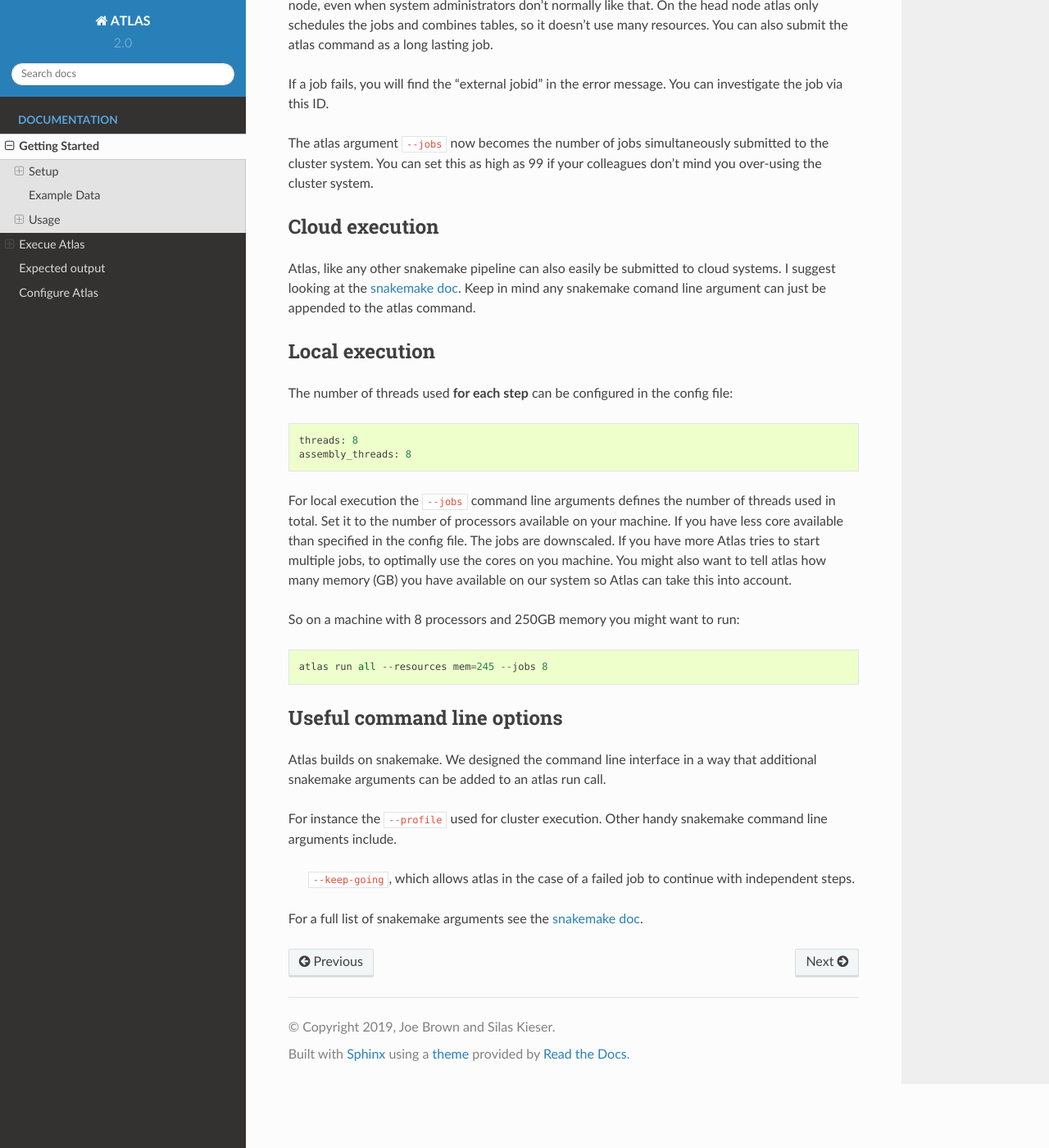
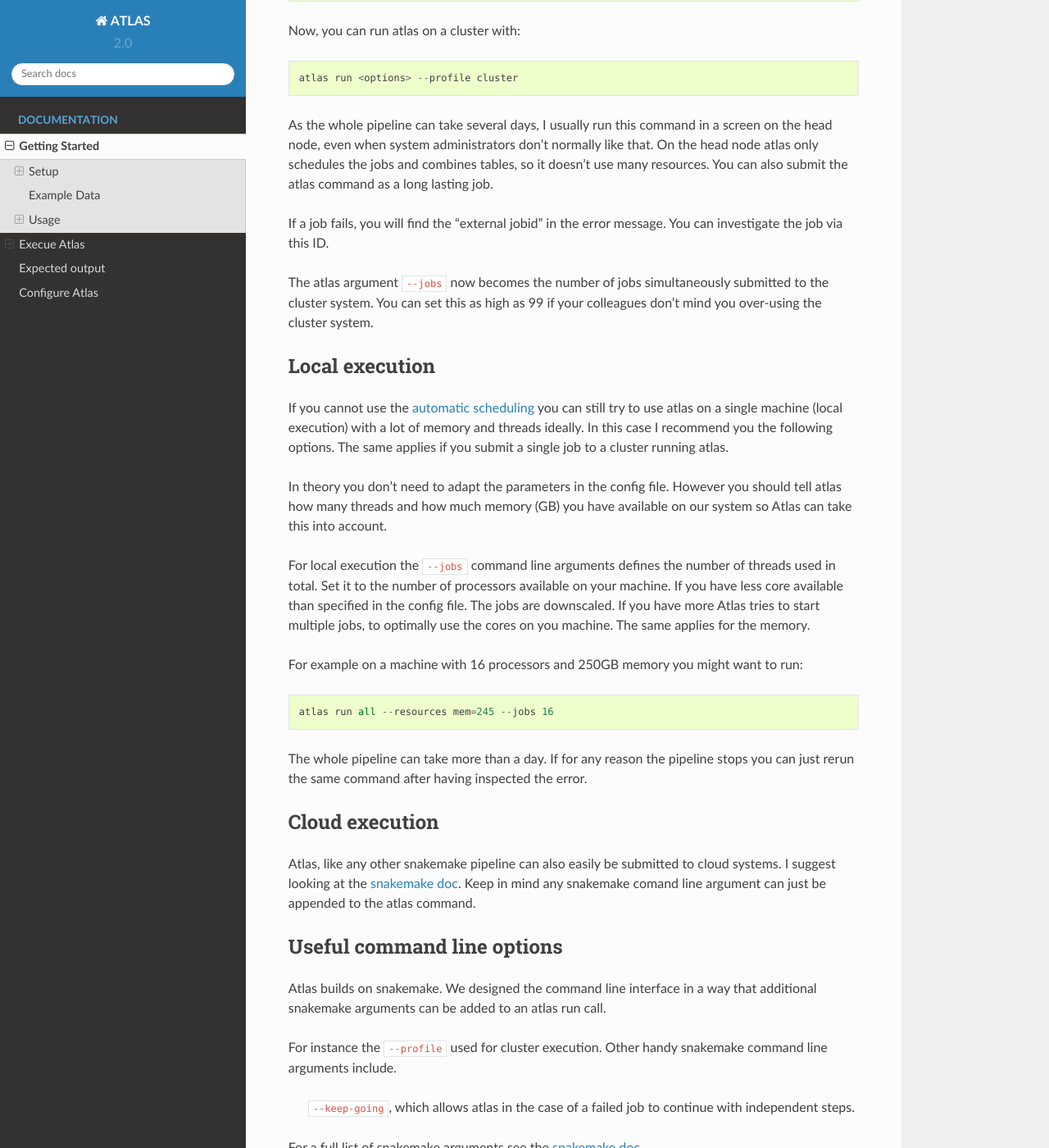
Before and after one commit to metagenome-atlas/atlas, a Sphinx documentation site: the page built from docs/usage/getting_started.rst, in a window 1280 px wide and 1400 px high, scrolled down 4835 px. Shown: the whole window at 82% size. Built offline with Sphinx 7.4.7 and the Read the Docs theme 2.0.0, drawn with Linux system fonts in a browser that asks for light colours; pages that are not in the unit, such as notebooks, are missing from menus; some of the changed text lies outside the part shown.

Commit message:
update local execution

```diff
--- a/docs/usage/getting_started.rst
+++ b/docs/usage/getting_started.rst
@@ -180,10 +180,18 @@ Execue Atlas
 Cluster execution
 =================
 
-Thanks to the underlying snakemake system, atlas can be executed on virtually all clusters and cloud systems. Instead of running all steps of the pipeline in one cluster job, atlas can automatically submit each step to your cluster system, specifying the necessary threads, memory, and runtime, based on the values in the config file. Atlas periodically checks the status of each cluster job and can re-run failed jobs or continue with other jobs.
+Automatic submitting to cluster systems
+---------------------------------------
+
+Thanks to the underlying snakemake Atlas can submit parts of the pipeline automatically to a cluster system and define the appropriate resources. If one job has finished it launches the next one.
+This allows you use the full capacity of your cluster system. You even need to pay attention not to spam the other users of the cluster.
+
+
+
+
+Thanks to the underlying snakemake system, atlas can submit parts of the pipeline  to clusters and cloud systems. Instead of running all steps of the pipeline in one cluster job, atlas can automatically submit each step to your cluster system, specifying the necessary threads, memory, and runtime, based on the values in the config file. Atlas periodically checks the status of each cluster job and can re-run failed jobs or continue with other jobs.
 
 See atlas scheduling jobs on a cluster in action `<https://asciinema.org/a/337467>`_.
-
 
 If you have a common cluster system (Slurm, LSF, PBS ...) we have an easy set up (see below). Otherwise, if you have a different cluster system, file a GitHub issue (feature request) so we can help you bring the magic of atlas to your cluster system.
 For more information about cluster- and cloud submission, have a look at the `snakemake cluster docs <https://snakemake.readthedocs.io/en/stable/executing/cluster-cloud.html>`_.
@@ -246,26 +254,28 @@ You can investigate the job via this ID.
 The atlas argument ``--jobs`` now becomes the number of jobs simultaneously submitted to the cluster system. You can set this as high as 99 if your colleagues don't mind you over-using the cluster system.
 
 
+.. _local:
+Local execution
+===============
+
+If you cannot use the  :ref:`automatic scheduling <cluster>` you can still try to use atlas on a single machine (local execution) with a lot of memory and threads ideally. In this case I recommend you the following options. The same applies if you submit a single job to a cluster running atlas.
+
+In theory you don't need to adapt the parameters in the config file. However you should tell atlas how many threads and how much memory (GB) you have available on our system so Atlas can take this into account.
+
+For local execution the ``--jobs`` command line arguments defines the number of threads used in total. Set it to the number of processors available on your machine.  If you have less core available than specified in the config file. The jobs are downscaled. If you have more Atlas tries to start multiple jobs, to optimally use the cores on you machine. The same applies for the memory.
+
+For example on a machine with 16 processors and 250GB memory you might want to run::
+
+  atlas run all --resources mem=245 --jobs 16
+
+The whole pipeline can take more than a day. If for any reason the pipeline stops you can just rerun the same command after having inspected the error.
+
+
 Cloud execution
 ===============
 
 Atlas, like any other snakemake pipeline can  also easily be submitted to cloud systems. I suggest looking at the `snakemake doc <https://snakemake.readthedocs.io/en/stable/executing/cluster-cloud.html>`_. Keep in mind any snakemake comand line argument can just be appended to the atlas command.
 
-.. _local:
-Local execution
-===============
-The number of threads used **for each step** can be configured in the config file::
-
-  threads: 8
-  assembly_threads: 8
-
-For local execution the ``--jobs`` command line arguments defines the number of threads used in total. Set it to the number of processors available on your machine.  If you have less core available than specified in the config file. The jobs are downscaled. If you have more Atlas tries to start multiple jobs, to optimally use the cores on you machine.
-You might also want to tell atlas how many memory (GB) you have available on our system so Atlas can take this into account.
-
-
-So on a machine with 8 processors and 250GB memory you might want to run::
-
-  atlas run all --resources mem=245 --jobs 8
 
 
 .. _snakemake:
```
